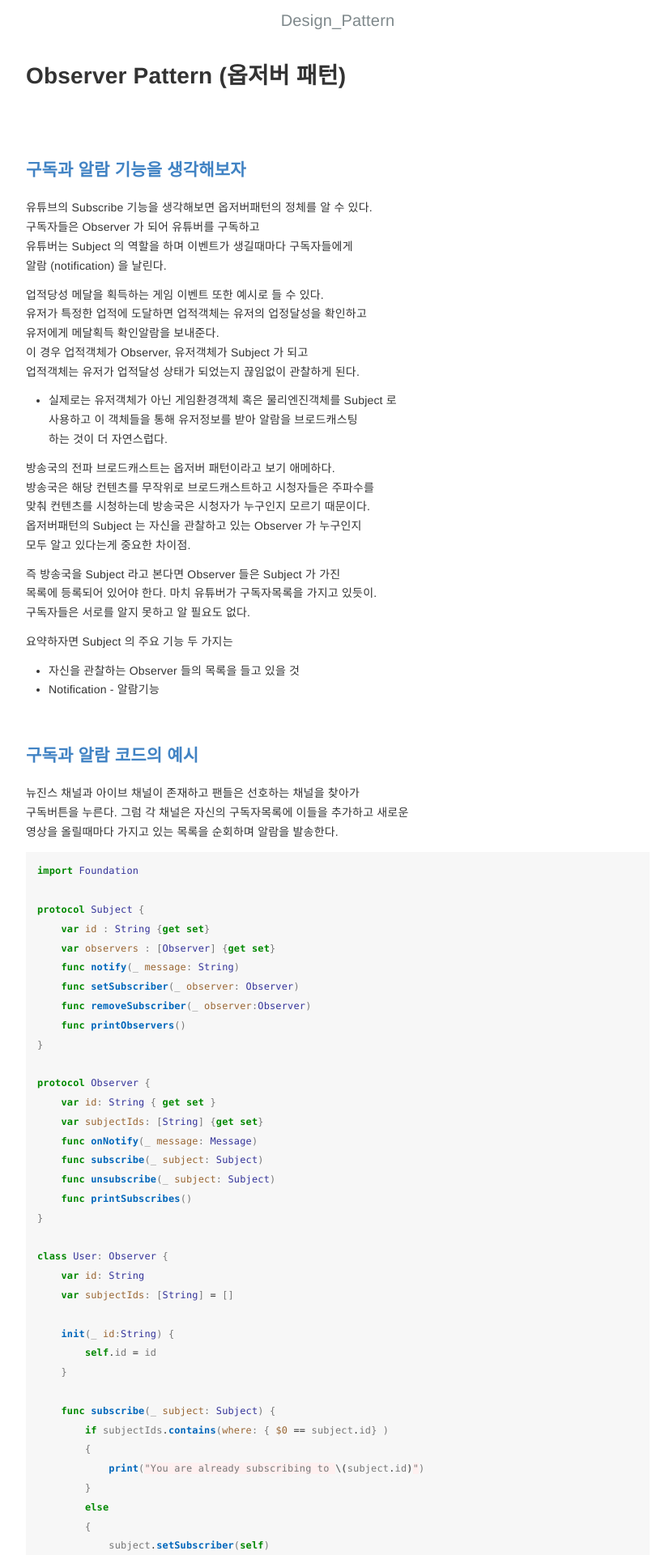
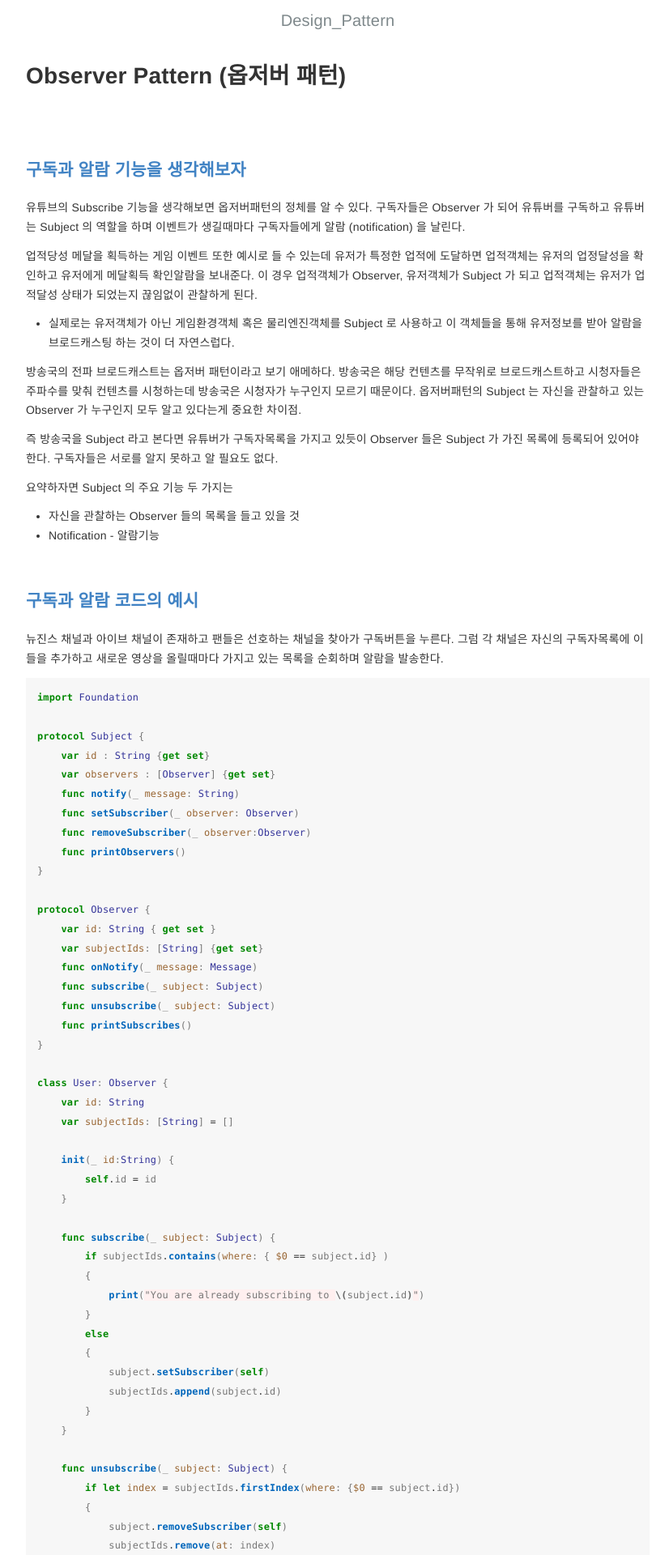
Before and after one commit to nicemiro/nicemiro.github.io, a Jekyll site: the page built from _posts/design_pattern/2024-08-16-ObserverPattern.md, in a window 1280 px wide. Shown: the top 1920 px of the page at 81% size, without its empty margins (223-1049 px from the left). Built offline with Jekyll 4.4.1, drawn with Linux system fonts in a browser that asks for light colours.

Commit message:
pharagraph modified

````diff
--- a/_posts/design_pattern/2024-08-16-ObserverPattern.md
+++ b/_posts/design_pattern/2024-08-16-ObserverPattern.md
@@ -4,34 +4,20 @@ titleEn:
 author: BabyK
 date: 2024-08-16
 category: Design_Pattern
-tags: [Pattern, iOS]
+tags: [DesignPattern, iOS]
 layout: post
 published: true
 ---
 <br>
 ### 구독과 알람 기능을 생각해보자
-유튜브의 Subscribe 기능을 생각해보면 옵저버패턴의 정체를 알 수 있다.
-구독자들은 Observer 가 되어 유튜버를 구독하고
-유튜버는 Subject 의 역할을 하며 이벤트가 생길때마다 구독자들에게
-알람 (notification) 을 날린다.
+유튜브의 Subscribe 기능을 생각해보면 옵저버패턴의 정체를 알 수 있다. 구독자들은 Observer 가 되어 유튜버를 구독하고 유튜버는 Subject 의 역할을 하며 이벤트가 생길때마다 구독자들에게 알람 (notification) 을 날린다.
 
-업적당성 메달을 획득하는 게임 이벤트 또한 예시로 들 수 있다.
-유저가 특정한 업적에 도달하면 업적객체는 유저의 업정달성을 확인하고
-유저에게 메달획득 확인알람을 보내준다.
-이 경우 업적객체가 Observer, 유저객체가 Subject 가 되고
-업적객체는 유저가 업적달성 상태가 되었는지 끊임없이 관찰하게 된다.
-* 실제로는 유저객체가 아닌 게임환경객체 혹은 물리엔진객체를 Subject 로
-  사용하고 이 객체들을 통해 유저정보를 받아 알람을 브로드캐스팅
-  하는 것이 더 자연스럽다.
+업적당성 메달을 획득하는 게임 이벤트 또한 예시로 들 수 있는데 유저가 특정한 업적에 도달하면 업적객체는 유저의 업정달성을 확인하고 유저에게 메달획득 확인알람을 보내준다. 이 경우 업적객체가 Observer, 유저객체가 Subject 가 되고 업적객체는 유저가 업적달성 상태가 되었는지 끊임없이 관찰하게 된다.
+* 실제로는 유저객체가 아닌 게임환경객체 혹은 물리엔진객체를 Subject 로 사용하고 이 객체들을 통해 유저정보를 받아 알람을 브로드캐스팅 하는 것이 더 자연스럽다.
 
-방송국의 전파 브로드캐스트는 옵저버 패턴이라고 보기 애메하다.
-방송국은 해당 컨텐츠를 무작위로 브로드캐스트하고 시청자들은 주파수를
-맞춰 컨텐츠를 시청하는데 방송국은 시청자가 누구인지 모르기 때문이다.
-옵저버패턴의 Subject 는 자신을 관찰하고 있는 Observer 가 누구인지
-모두 알고 있다는게 중요한 차이점.
+방송국의 전파 브로드캐스트는 옵저버 패턴이라고 보기 애메하다. 방송국은 해당 컨텐츠를 무작위로 브로드캐스트하고 시청자들은 주파수를 맞춰 컨텐츠를 시청하는데 방송국은 시청자가 누구인지 모르기 때문이다. 옵저버패턴의 Subject 는 자신을 관찰하고 있는 Observer 가 누구인지 모두 알고 있다는게 중요한 차이점.
 
-즉 방송국을 Subject 라고 본다면 Observer 들은 Subject 가 가진
-목록에 등록되어 있어야 한다. 마치 유튜버가 구독자목록을 가지고 있듯이.
+즉 방송국을 Subject 라고 본다면 유튜버가 구독자목록을 가지고 있듯이 Observer 들은 Subject 가 가진 목록에 등록되어 있어야 한다.
 구독자들은 서로를 알지 못하고 알 필요도 없다.
 
 요약하자면 Subject 의 주요 기능 두 가지는
@@ -40,9 +26,7 @@ published: true
 <br>
 
 ### 구독과 알람 코드의 예시
-뉴진스 채널과 아이브 채널이 존재하고 팬들은 선호하는 채널을 찾아가
-구독버튼을 누른다. 그럼 각 채널은 자신의 구독자목록에 이들을 추가하고 새로운
-영상을 올릴때마다 가지고 있는 목록을 순회하며 알람을 발송한다.
+뉴진스 채널과 아이브 채널이 존재하고 팬들은 선호하는 채널을 찾아가 구독버튼을 누른다. 그럼 각 채널은 자신의 구독자목록에 이들을 추가하고 새로운 영상을 올릴때마다 가지고 있는 목록을 순회하며 알람을 발송한다.
 
 ```swift
 import Foundation
````
Also changed, not shown: other parts of _posts/design_pattern/2024-08-16-ObserverPattern.md (+4 -19 lines), _posts/design_pattern/2022-03-17-delegationPattern.md (+1 -1 lines).
